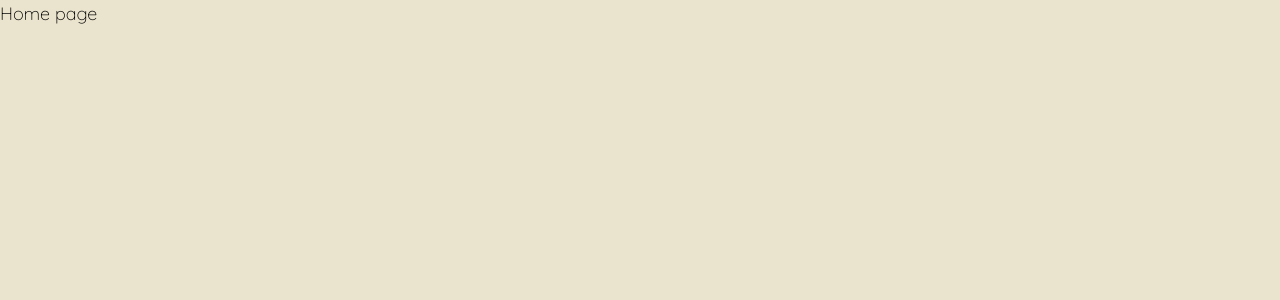
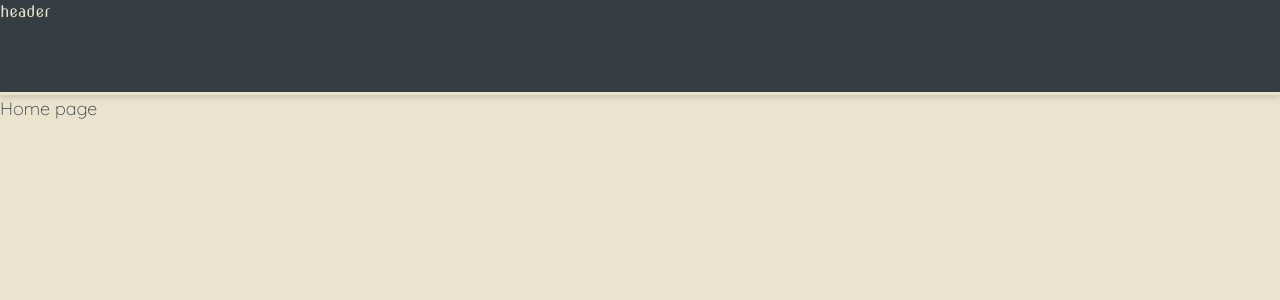
Before and after one commit to chadwright101/the-wright-designs, a Next.js app: page / in a window 1280 px wide. Shown: the top 300 px of the page. Built offline with nearby package versions, Linux system fonts and the light colour scheme.

Commit message:
feat: add initial header component

```diff
--- /dev/null
+++ b/components/header.tsx
@@ -0,0 +1,9 @@
+const Header = () => {
+  return (
+    <header className="w-full h-[95px] bg-blue border-b-[3px] border-b-beige drop-shadow-md">
+      <h1 className="text-beige">header</h1>
+    </header>
+  );
+};
+
+export default Header;
--- a/pages/_app.tsx
+++ b/pages/_app.tsx
@@ -1,6 +1,12 @@
-import '@/styles/globals.css'
-import type { AppProps } from 'next/app'
+import Header from "@/components/header";
+import "@/styles/globals.css";
+import type { AppProps } from "next/app";
 
 export default function App({ Component, pageProps }: AppProps) {
-  return <Component {...pageProps} />
+  return (
+    <>
+      <Header />
+      <Component {...pageProps} />
+    </>
+  );
 }
--- a/styles/globals.css
+++ b/styles/globals.css
@@ -44,8 +44,12 @@
 
 @layer base {
 
+    html {
+        background-color: #EAE3CD;
+    }
+
     * {
-        background-color: #EAE3CD;
+        color: #353C42;
     }
 
     h1,
```
